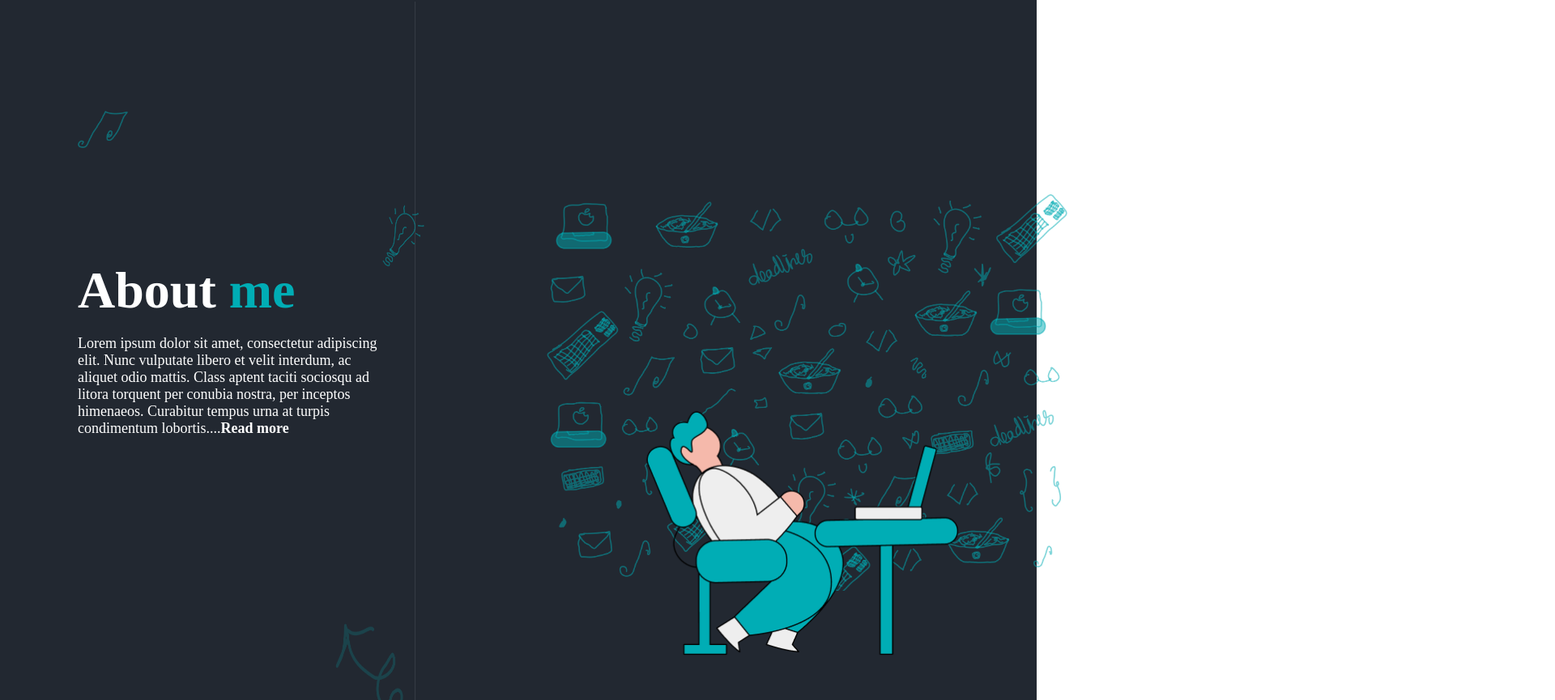
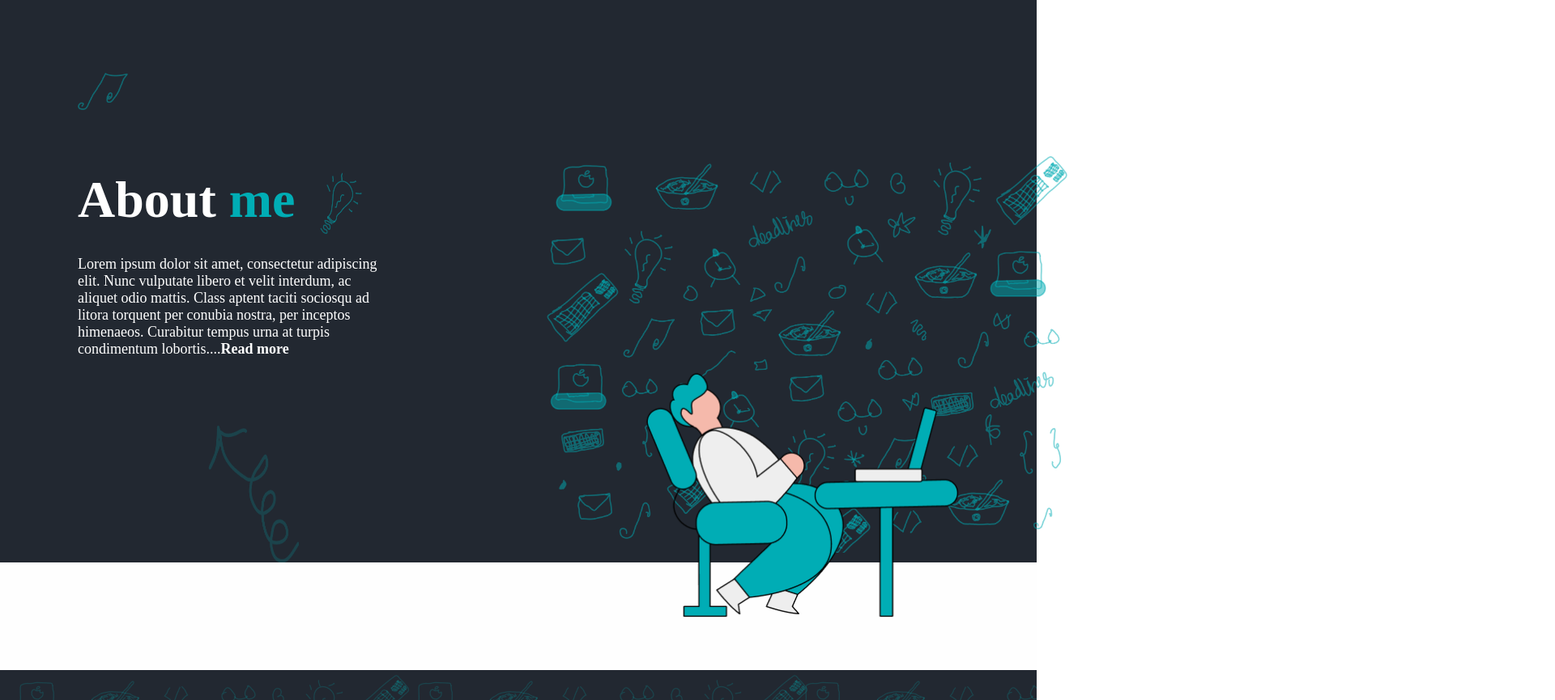
Before and after one commit to ngock2k/ngoc-portfolio, a React (Create React App) app: page / in a window 1280 px wide. Shown: the part 1075-1940 px from the top of the page at 81% size, 1920 px wide, since content can reach past the window. Built offline with nearby package versions, Linux system fonts and the light colour scheme.

Commit message:
fix view of Creativeui file and Aboutme file

```diff
--- a/src/Aboutme.js
+++ b/src/Aboutme.js
@@ -1,74 +1,49 @@
 export const Aboutme = () => {
     return (
         <div style={{
-            // display: 'flex',
-            height: '100vh',
+            display:'flex',
+            flexDirection:'column'
+        }}>
+        <div style={{
+            display: 'flex',
             backgroundColor: '#222831',
-            textAlign: 'left',
             color: 'white',
             fontFamily: 'Poppins',
             fontWeight: 700,
-            paddingBottom: 60
+
         }}>
 
-       <div style={{
+       {/* <div style={{
         position: 'absolute',
       paddingLeft: 512
-     }}>
+        }}>
      <img src="images/Line 1.png"
-       style={{width: 1, height: '120vh'}} />
-       </div>
+       style={{width: 1,
+        height: '120vh'
+        }} />
+       </div> */}
+
             <div style={{
-        position: 'absolute',
-        paddingTop: 230,
-      paddingLeft: 664
-     }}>
-     <img src="images/doodle items.png"
-       style={{width: 666, height: 498}} />
+                display:'flex',
+                flexDirection:'column',
+                paddingLeft: 96,
+                paddingTop:135,
+                // backgroundColor:'white',
+                justifyContent:'center'
+            }}>
+            <img src="images/Vector 141.png"
+            style={{width: 62, height: 46}} />
+            <div style={{
+                display:'flex',
+                marginTop:74,
+                // backgroundColor:'red'
 
-            </div>
-            <div style={{
-        position: 'absolute',
-        paddingTop: 135,
-      paddingLeft: 96
-     }}>
-     <img src="images/Vector 141.png"
-       style={{width: 62, height: 46}} />
-
-            </div>
-            <div style={{
-        position: 'absolute',
-        paddingTop: 248,
-      paddingLeft: 468
-     }}>
-     <img src="images/Lightbulb.png"
-       style={{width: 58, height: 88}} />
-
-            </div>
-            <div style={{
-        position: 'absolute',
-        paddingTop: 768,
-      paddingLeft: 414
-     }}>
-     <img src="images/Vector 186.png"
-       style={{width: 112, height: 170}} />
-
-            </div>
-            <div style={{
-        position: 'absolute',
-        paddingTop: 454,
-      paddingLeft: 772
-     }}>
-     <img src="images/Group 62.png"
-       style={{width: 412, height: 354}} />
-
-            </div>
+            }}>
             <p style={{
                 fontSize: 64,
-                paddingLeft: 96,
-                paddingTop: 256,
-                marginBottom: 0
-
+                marginRight:27,
+                marginTop:0,
+                marginBottom:0
             }}>
                 About
                 <span style={{ color: '#00ADB5' }}>
@@ -76,12 +51,19 @@ export const Aboutme = () => {
                 </span>
             </p>
             <div style={{
-                display: 'flex',
+                display:'flex',
+                alignItems:'center'
+            }}>
+            <img src="images/Lightbulb.png"
+            style={{width: 58, height: 88}} />
+            </div>
+            </div>
+            <div style={{
+                // display: 'flex',
                 width: 389,
-                height: 189,
-                paddingLeft: 96,
+                // height: 189,
                 fontSize: 18,
-                fontWeight: 400
+                fontWeight: 400,
             }}>
                 <p>
                     Lorem ipsum dolor sit amet, consectetur adipiscing elit. Nunc vulputate libero et velit interdum, ac aliquet odio mattis. Class aptent taciti sociosqu ad litora torquent per conubia nostra, per inceptos himenaeos. Curabitur tempus urna at turpis condimentum lobortis....
@@ -90,6 +72,49 @@ export const Aboutme = () => {
                     </span>
                 </p>
             </div>
+            <img src="images/Vector 186.png"
+            style={{
+                width: 112,
+                height: 170,
+                paddingTop:65,
+                paddingLeft:161,
+
+                }} />
+            </div>
+            <div style={{
+                backgroundColor:'#EEEEEE1A',
+                width: 0.5
+            }}>
+            </div>
+            <div style={{
+                display:'flex',
+                paddingTop:230,
+                paddingLeft:179,
+
+            }}>
+            <img src="images/doodle items.png"
+       style={{width: 666, height: 498}} />
+       <div style={{
+        position: 'absolute',
+        // backgroundColor:'red'
+     }}>
+     <img src="images/Group 62.png"
+       style={{
+        width: 412,
+        height: 354,
+        paddingLeft:108,
+        paddingTop:224
+         }} />
+
+            </div>
+       </div>
+        </div>
+        <div style={{
+            backgroundColor:'#EEEEEE1A',
+            height:0.5,
+            paddingBottom:132
+        }}>
+        </div>
         </div>
     )
 
--- a/src/App.js
+++ b/src/App.js
@@ -12,7 +12,9 @@ function App() {
     <div style={{
       display: 'flex',
       flexDirection: 'column',
-
+      // width:'100vw',
+      // height: '100vh',
+      // overflow: 'hidden'
     }} >
       <Header />
       <div style={{
@@ -20,15 +22,16 @@ function App() {
         paddingLeft: 512
       }}>
         <img src="images/Line 1.png"
-          style={{ width: 1, height: '130vh' }} />
-
+          style={{ width: 1, height: '100vh' }} />
       </div>
       <div style={{
         position: 'absolute',
-        // paddingtop: 300
+        top: 60,
+        left: 0,
+        right: 0,
       }}>
         <img src="images/Line 2.png"
-          style={{ width: '150%', height: 1 }} />
+          style={{ width: '100%', height: 1 }} />
       </div>
       <div style={{
         position: 'absolute',
--- a/src/CREATIVEUI.js
+++ b/src/CREATIVEUI.js
@@ -2,10 +2,11 @@
 export const CREATIVEUI = () => {
     return (
      <div style={{
-     height: "100vh",
+    //  height: "100vh",
      backgroundColor: '#222831',
-    //  display: 'flex',
-     textAlign: 'left',
+     display: 'flex',
+     flexDirection:'column',
+    //  textAlign: 'left',
      paddingLeft: 180,
      paddingTop: 202,
 
@@ -79,11 +80,11 @@ export const CREATIVEUI = () => {
      </div>
      </div>
      <div style={{
-        position: 'absolute',
+        // position: 'absolute',
         paddingTop: 243,
       paddingLeft: 284
      }}>
-     <img src="images/Frame 7.png"
+     <img src="images/mũiten.png"
        style={{width: 96, height: 96}} />
        </div>
      </div>
```
Also changed, not shown: public/images/mũiten.png (renamed from public/images/Frame 7.png).
